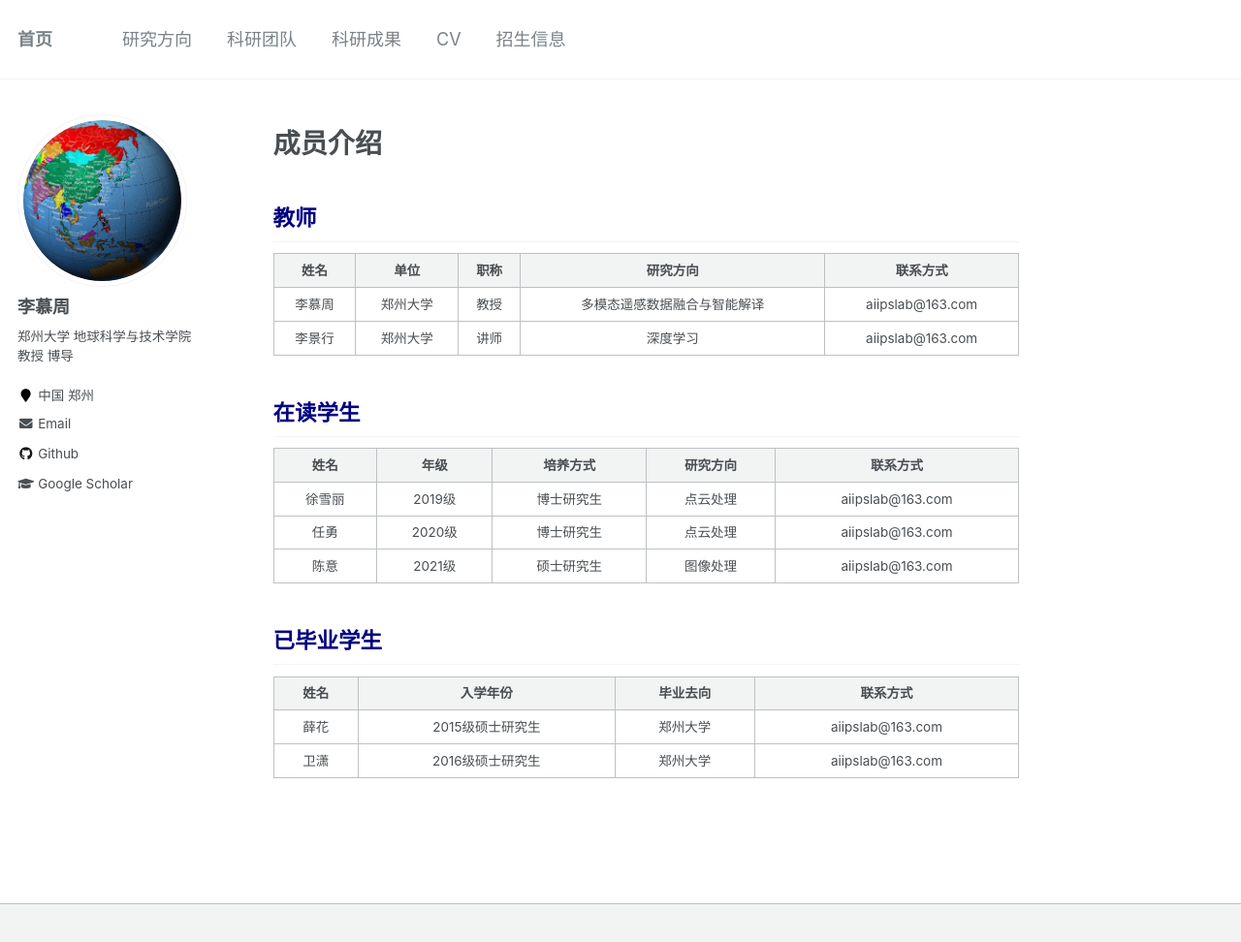
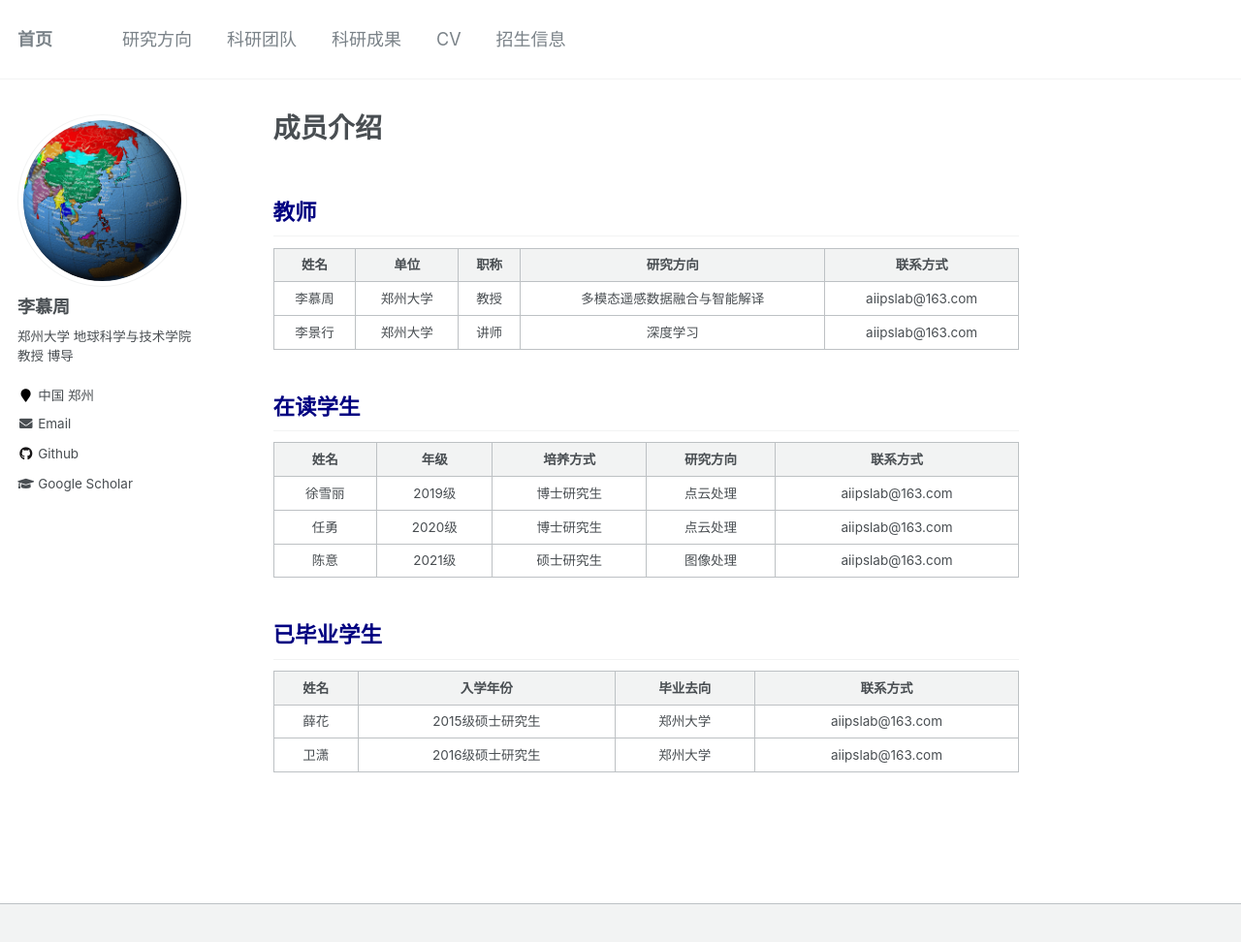
Before and after one commit to aiipslab/aiipslab.github.io, a Jekyll site: the page built from _pages/members.md, in a window 1280 px wide and 1005 px high. Shown: the top 972 px of the window at 97% size. Built offline with Jekyll 4.4.1, drawn with Linux system fonts in a browser that asks for light colours.

```diff
--- a/_pages/members.md
+++ b/_pages/members.md
@@ -1,12 +1,10 @@
 ---
 layout: single
-title: ""
+title: "成员介绍
+"
 permalink: /members/
 author_profile: true
 ---
-
-成员介绍
-===
 
 <span style="color: navy">教师</span>
 ---
```
